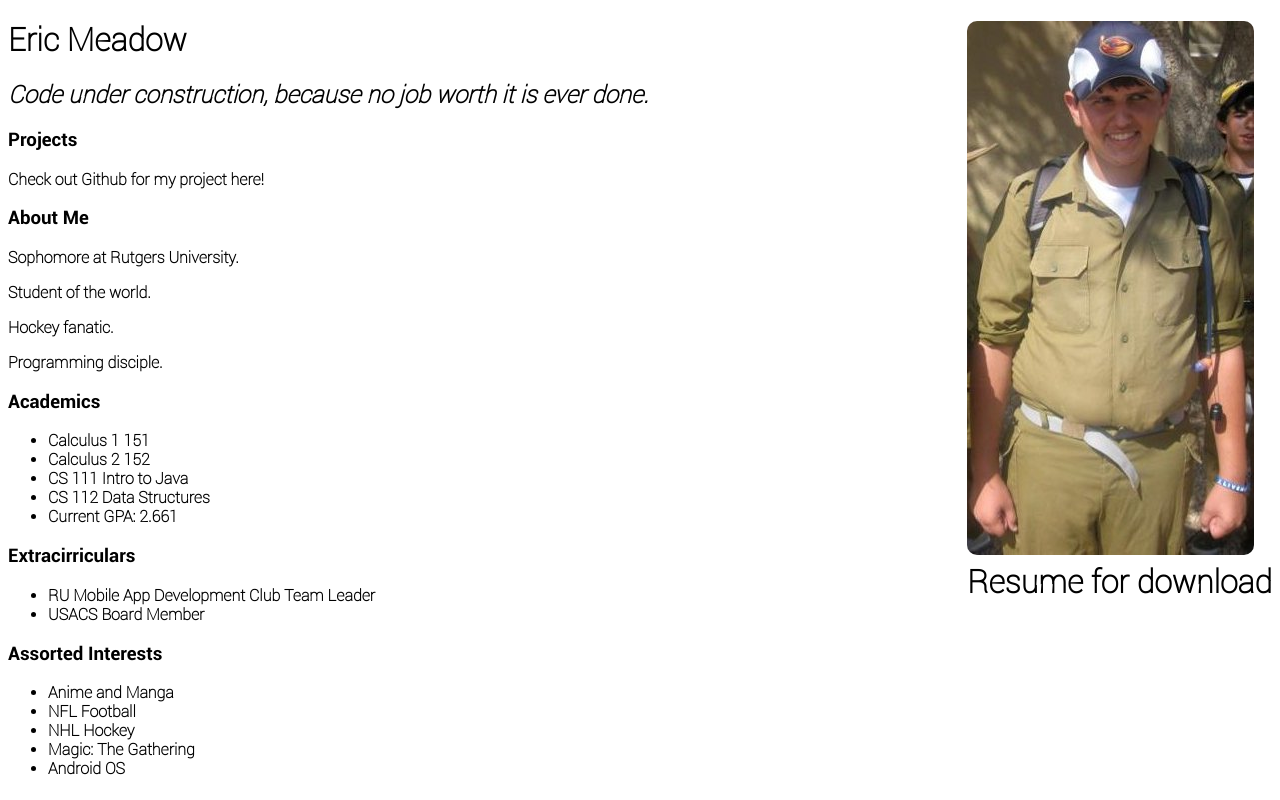
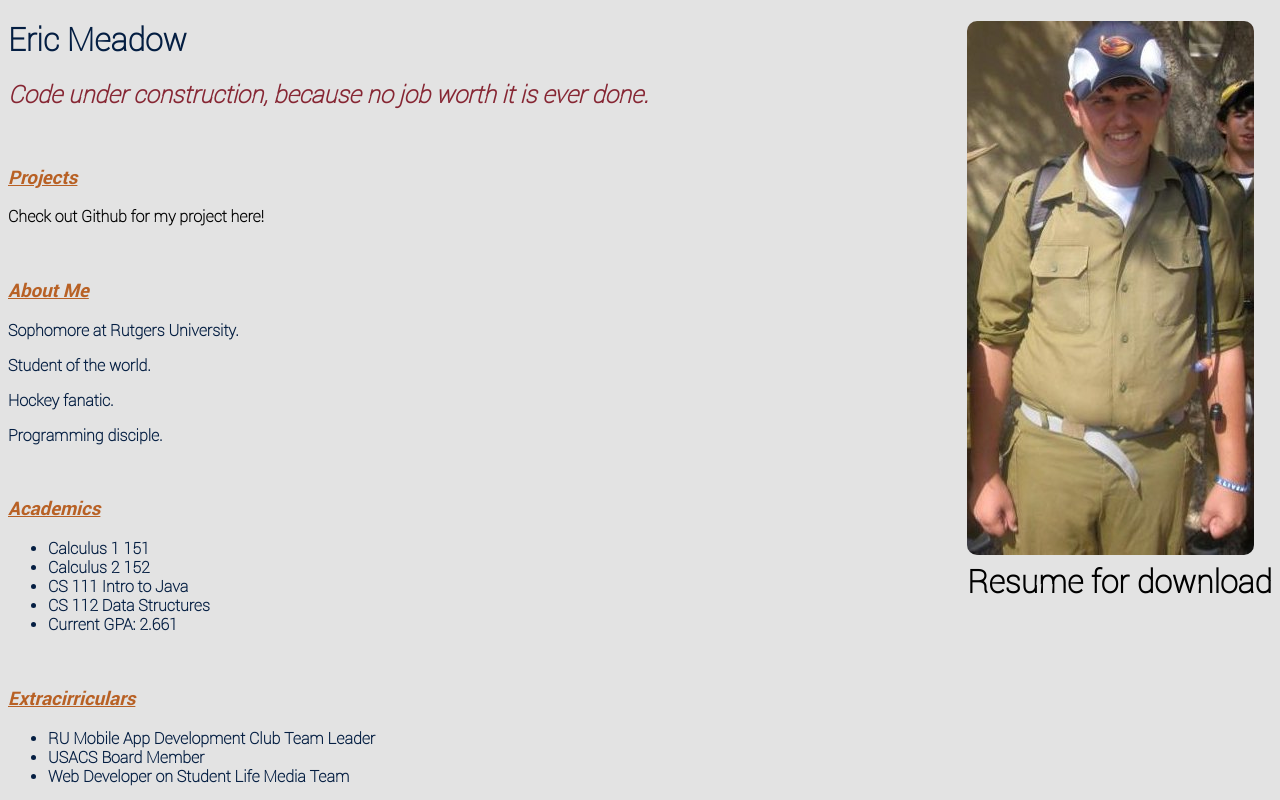
Before and after one commit to PalmerCurling/My-Website, a plain HTML site: page index.html in a window 1280 px wide. Shown: the top 800 px of the page. Drawn offline with Linux system fonts and the light colour scheme.

Commit message:
new style + updated index

```diff
--- a/css/style.css
+++ b/css/style.css
@@ -24,14 +24,20 @@ div#profile-image img{
 body{
 	font-family:robotoThin;
 	font-weight:bold;
+	background-color:#e3e3e3;
+	color:#041E42;
 }
 
 h2{
 	font-style:italic;
+	color:#862633
 }
 
 h3{
 	font-family:robotoBold;
+	font-style:italic;
+	color:#B86125;
+	text-decoration:underline;
 }
 
 a{
@@ -41,5 +47,5 @@ a{
 
 a:hover{
 	text-decoration: underline;
-	color: blue;
+	color:#5C88DA;
 }
--- a/index.html
+++ b/index.html
@@ -16,15 +16,18 @@
 		</h1>
 
 		<h2>Code under construction, because no job worth it is ever done.</h2>
+		<br/>
 
 		<h3>Projects</h3>
 		<p> <a href="https://github.com/PalmerCurling" target="_blank">Check out Github for my project here!</a></p>
+		<br/>
 
 		<h3>About Me</h3>
 			<p>Sophomore at Rutgers University.</p>
 			<p>Student of the world.</p>
 			<p>Hockey fanatic.</p>
 			<p>Programming disciple.</p>
+		<br/>
 
 		<h3>Academics</h3>
 		<ul>
@@ -34,12 +37,15 @@
 			<li>CS 112 Data Structures</li>
 			<li>Current GPA:  2.661</li>
 		</ul>
+		<br/>
 
 		<h3>Extracirriculars</h3>
 		<ul>
 			<li>RU Mobile App Development Club Team Leader</li>
 			<li>USACS Board Member</li>
+			<li>Web Developer on Student Life Media Team</li>
 		</ul>
+		<br/>
 
 		<h3>Assorted Interests</h3>
 		<ul>
@@ -49,6 +55,7 @@
 			<li>Magic: The Gathering</li>
 			<li>Android OS</li>
 		</ul>
+		<br/>
 
 		<footer>
 		</footer>
```
